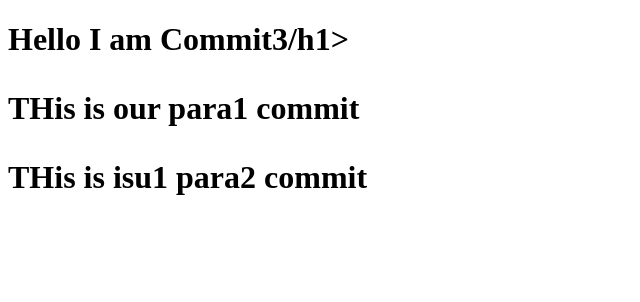
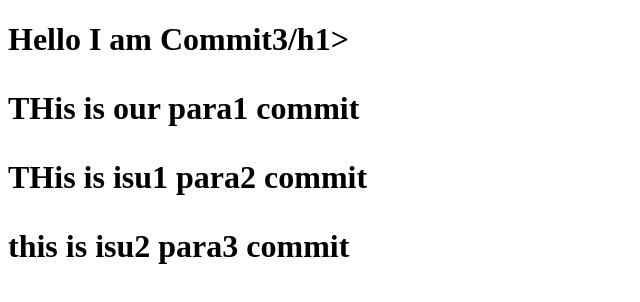
Before and after one commit to SugrivLodhi/gitconflict, a plain HTML site: page index.html in a window 1280 px wide. Shown: the whole page, without its empty margins (0-640 px from the left). Drawn offline with Linux system fonts and the light colour scheme.

Commit message:
this is isu1 para3

```diff
--- a/index.html
+++ b/index.html
@@ -10,5 +10,6 @@
     <h1>Hello I am Commit3/h1>
      <p>THis is our para1 commit</p>
      <p>THis is isu1  para2 commit</p>
+     <p>this is isu2 para3 commit  </p>
 </body>
 </html>
```
